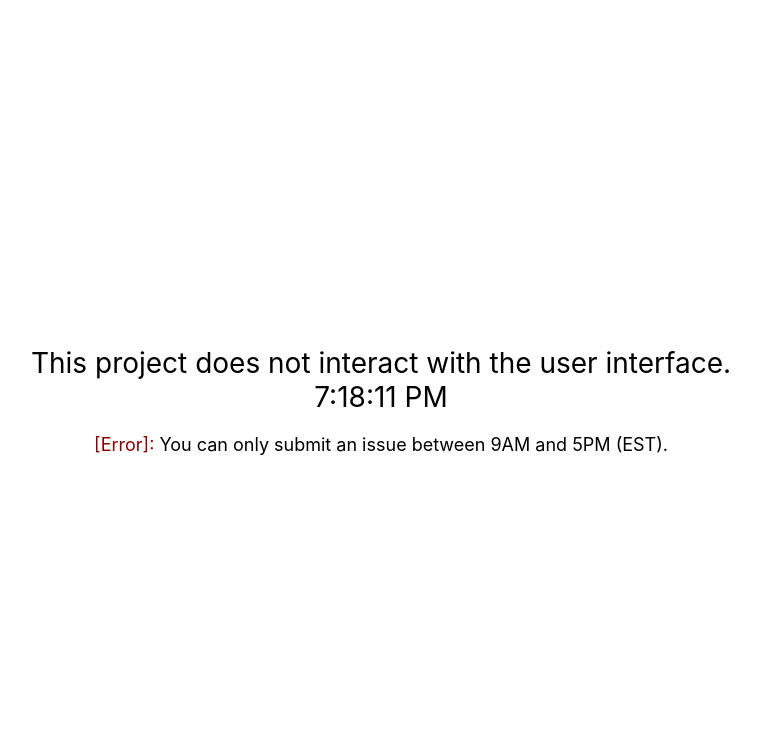
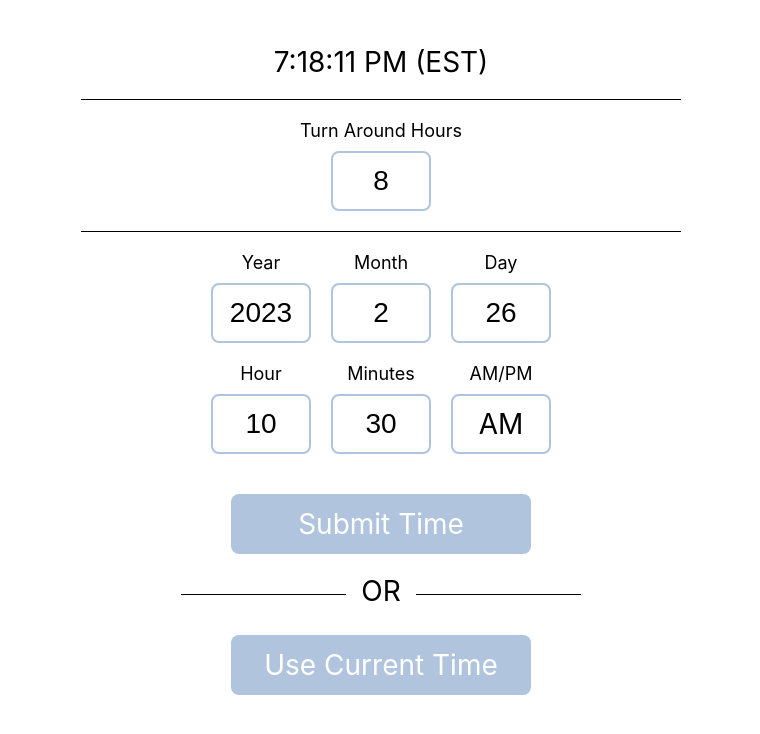
Before and after one commit to koreymadden/due-date-calculator, a React (Create React App) app: page / in a window 1280 px wide. Shown: the top 734 px of the page, without its empty margins (259-1019 px from the left). Built offline with nearby package versions, Linux system fonts and the light colour scheme.

Commit message:
creation of the basic user interface, it does not include the proper validation yet

```diff
--- a/src/App.css
+++ b/src/App.css
@@ -1,3 +1,13 @@
+* {
+	box-sizing: border-box;
+}
+
+input[type='number']::-webkit-inner-spin-button,
+input[type='number']::-webkit-outer-spin-button {
+	-webkit-appearance: none;
+	margin: 0;
+}
+
 .App {
 	display: flex;
 	justify-content: center;
@@ -6,6 +16,8 @@
 	font-size: 28px;
 	text-align: center;
 	flex-direction: column;
+	max-width: 600px;
+	margin: 0 auto;
 }
 
 .error {
@@ -19,7 +31,130 @@
 }
 
 .due-date {
-	font-size: 18px;
+	font-size: 24px;
 	margin-top: 20px;
 	text-decoration: underline;
 }
+
+.date-time-fields {
+	display: flex;
+	flex-direction: column;
+}
+
+.date-fields {
+	display: flex;
+	flex-direction: row;
+	gap: 20px;
+	margin-bottom: 20px;
+}
+
+.time-fields {
+	display: flex;
+	flex-direction: row;
+	gap: 20px;
+	margin-bottom: 20px;
+}
+
+.date-time-label {
+	font-size: 18px;
+	margin-bottom: 10px;
+}
+
+.input-div {
+	display: flex;
+	flex-direction: column;
+}
+
+.date-time-input {
+	font-size: 28px;
+	text-align: center;
+	display: flex;
+	justify-content: center;
+	align-items: center;
+	line-height: 60px;
+}
+
+.input-div > .date-time-input {
+	width: 100px;
+	height: 60px;
+	border: 2px solid lightsteelblue;
+	border-radius: 8px;
+}
+
+.divider {
+	width: 100%;
+	height: 1px;
+	background-color: black;
+	margin: 20px;
+}
+
+.time-now {
+	background-color: lightsteelblue;
+	color: white;
+	padding: 0 20px;
+	border-radius: 8px;
+	display: flex;
+	justify-content: center;
+	align-items: center;
+	height: 60px;
+	width: 300px;
+	cursor: pointer;
+}
+
+.or-line {
+	position: relative;
+	width: 400px;
+	height: 1px;
+	background-color: black;
+	margin: 20px;
+}
+
+.or {
+	position: absolute;
+	left: 50%;
+	transform: translateX(-50%);
+	width: 70px;
+	top: -20px;
+	background-color: white;
+}
+
+.time-now {
+	margin: 20px auto;
+	line-height: 60px;
+}
+
+.styled-dropdown {
+	position: relative;
+	cursor: pointer;
+}
+
+.options-list {
+	top: 35px;
+	position: absolute;
+	border: 2px solid lightsteelblue;
+	background-color: white;
+	list-style-type: none;
+	padding: 0;
+	width: 100px;
+	border-radius: 8px;
+	z-index: 1;
+	box-shadow: 0 2px 4px rgba(0, 0, 0, 0.2);
+}
+
+.option {
+	border-bottom: 1px solid #ccc;
+}
+
+.option:last-child {
+	border-bottom: none;
+}
+
+.option:hover {
+	background-color: rgba(0, 0, 0, 0.04);
+}
+
+.turn-around-hours {
+	display: flex;
+	justify-content: center;
+	align-items: center;
+}
--- a/src/App.tsx
+++ b/src/App.tsx
@@ -2,6 +2,8 @@ import React, { useEffect, useState } from 'react';
 import Holidays from 'date-holidays';
 import './App.css';
 import Clock from './components/Clock';
+import Divider from './components/Divider';
+import Dropdown from './components/Dropdown';
 
 function App() {
 	const [currentDueDate, setCurrentDueDate] = useState<Date>();
@@ -9,13 +11,40 @@ function App() {
 	const [weekdayError, setWeekdayError] = useState(false);
 	const [holidayError, setHolidayError] = useState(false);
 
-	useEffect(() => {
-		// for testing and using the application you can adjust the date below to desired date and time
-		console.warn(
-			'Due Date:',
-			calculateDueDate(new Date('May 24, 2023 9:15:05'), 8)
+	const [year, setYear] = useState<number>(2023);
+	const [month, setMonth] = useState(2);
+	const [day, setDay] = useState(26);
+	const [hour, setHour] = useState(10);
+	const [minutes, setMinutes] = useState(30);
+	const [userTurnAround, setUserTurnAround] = useState(8);
+	const [amPm, setAmPm] = useState<'AM' | 'PM'>('AM');
+
+	const validateUserDateTime = (
+		userYear: number,
+		userMonth: number,
+		userDay: number,
+		userHour: number,
+		userMinutes: number,
+		userAmPm: string
+	) => {
+		if (userYear < 1970) return;
+		if (userMonth < 1 || userMonth > 12) return;
+		if (userDay < 1 || userDay > 31) return;
+		if (userHour < 1 || userHour > 12) return;
+		if (userMinutes < 0 || userMinutes > 59) return;
+		if (userTurnAround < 1) return;
+
+		calculateDueDate(
+			new Date(
+				userYear,
+				userMonth - 1,
+				userDay,
+				userAmPm === 'PM' ? userHour + 12 : userHour,
+				userMinutes
+			),
+			userTurnAround
 		);
-	}, []);
+	};
 
 	const calculateDueDate = (
 		submitDate: Date = new Date(),
@@ -178,8 +207,120 @@ function App() {
 
 	return (
 		<div className='App'>
-			<div>This project does not interact with the user interface.</div>
 			<Clock />
+			<Divider />
+			<div className='input-div turn-around-hours'>
+				<label className='date-time-label' htmlFor='user-turn-around-hours'>
+					Turn Around Hours
+				</label>
+				<input
+					className='date-time-input'
+					id='user-turn-around-hours'
+					type='number'
+					placeholder='8'
+					min='1'
+					value={userTurnAround}
+					onChange={(e) => setUserTurnAround(Number(e.target.value))}
+				/>
+			</div>
+			<Divider />
+			<div className='date-time-fields'>
+				<div className='date-fields'>
+					<div className='input-div year'>
+						<label className='date-time-label' htmlFor='user-year'>
+							Year
+						</label>
+						<input
+							className='date-time-input'
+							id='user-year'
+							type='number'
+							placeholder='2023'
+							min='1970'
+							value={year}
+							onChange={(e) => setYear(Number(e.target.value))}
+						/>
+					</div>
+					<div className='input-div month'>
+						<label className='date-time-label' htmlFor='user-month'>
+							Month
+						</label>
+						<input
+							className='date-time-input'
+							id='user-month'
+							type='number'
+							placeholder='02'
+							min='1'
+							max='12'
+							value={month}
+							onChange={(e) => setMonth(Number(e.target.value))}
+						/>
+					</div>
+					<div className='input-div day'>
+						<label className='date-time-label' htmlFor='user-day'>
+							Day
+						</label>
+						<input
+							className='date-time-input'
+							id='user-day'
+							type='number'
+							placeholder='26'
+							min='1'
+							max='31'
+							value={day}
+							onChange={(e) => setDay(Number(e.target.value))}
+						/>
+					</div>
+				</div>
+				<div className='time-fields'>
+					<div className='input-div hour'>
+						<label className='date-time-label' htmlFor='user-hour'>
+							Hour
+						</label>
+						<input
+							className='date-time-input'
+							id='user-hour'
+							type='number'
+							placeholder='10'
+							min='1'
+							max='12'
+							value={hour}
+							onChange={(e) => setHour(Number(e.target.value))}
+						/>
+					</div>
+					<div className='input-div minutes'>
+						<label className='date-time-label' htmlFor='user-minutes'>
+							Minutes
+						</label>
+						<input
+							className='date-time-input'
+							id='user-minutes'
+							type='number'
+							placeholder='30'
+							min='0'
+							max='59'
+							value={minutes}
+							onChange={(e) => setMinutes(Number(e.target.value))}
+						/>
+					</div>
+					<Dropdown setAmPm={setAmPm} morningNight={amPm} />
+				</div>
+				<div
+					className='time-now'
+					onClick={() =>
+						validateUserDateTime(year, month, day, hour, minutes, amPm)
+					}
+				>
+					Submit Time
+				</div>
+			</div>
+			<div className='or-line'>
+				<div className='or'>OR</div>
+			</div>
+			<div className='time-now' onClick={() => calculateDueDate(new Date(), 8)}>
+				Use Current Time
+			</div>
+			<Divider />
+
 			{currentDueDate && (
 				<div className='due-date'>
 					Due Date: {currentDueDate.toDateString()} at{' '}
--- a/src/components/Clock.tsx
+++ b/src/components/Clock.tsx
@@ -14,7 +14,7 @@ const Clock = () => {
 			clearInterval(timer);
 		};
 	}, []);
-	return <div>{time.toLocaleTimeString()}</div>;
+	return <div>{`${time.toLocaleTimeString()} (EST)`}</div>;
 };
 
 export default Clock;
--- /dev/null
+++ b/src/components/Divider.tsx
@@ -0,0 +1,5 @@
+const Divider = () => {
+	return <div className='divider'></div>;
+};
+
+export default Divider;
--- /dev/null
+++ b/src/components/Dropdown.tsx
@@ -0,0 +1,47 @@
+import React, { useState } from 'react';
+
+interface DropdownProps {
+	morningNight: 'AM' | 'PM';
+	setAmPm: React.Dispatch<React.SetStateAction<'AM' | 'PM'>>;
+}
+
+const Dropdown = ({ morningNight, setAmPm }: DropdownProps) => {
+	const [isOpen, setIsOpen] = useState(false);
+	const [selectedOption, setSelectedOption] = useState(morningNight);
+
+	const options: DropdownProps['morningNight'][] = ['AM', 'PM'];
+
+	const toggleDropdown = () => {
+		setIsOpen(!isOpen);
+	};
+
+	const selectOption = (option: DropdownProps['morningNight']) => {
+		setSelectedOption(option);
+		setAmPm(option);
+		setIsOpen(false);
+	};
+
+	return (
+		<div className='input-div dropdown'>
+			<label className='date-time-label'>AM/PM</label>
+			<div className='date-time-input styled-dropdown' onClick={toggleDropdown}>
+				<span className='selected-option'>{selectedOption}</span>
+				{isOpen && (
+					<ul className='options-list'>
+						{options.map((option, index) => (
+							<li
+								className='option'
+								key={index}
+								onClick={() => selectOption(option)}
+							>
+								{option}
+							</li>
+						))}
+					</ul>
+				)}
+			</div>
+		</div>
+	);
+};
+
+export default Dropdown;
```
